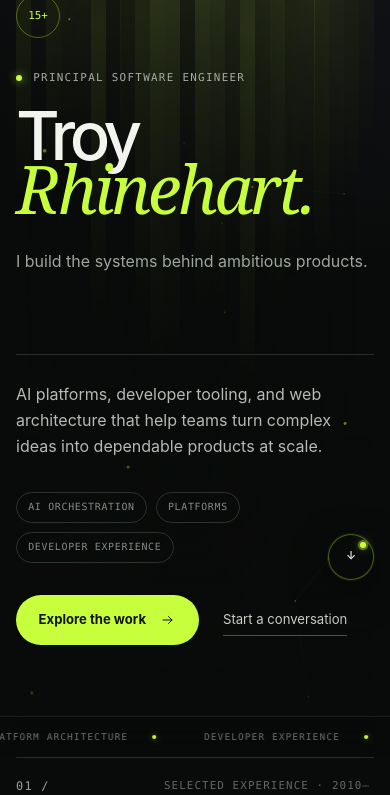
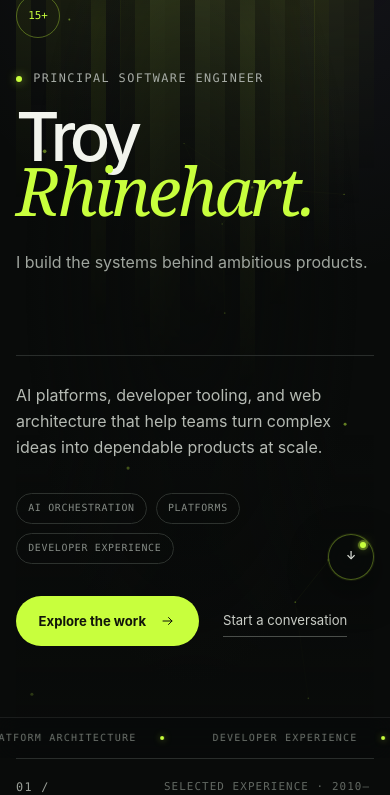
Before and after one commit to gingur/troyrhinehart, an Astro site: page / in a window 390 px wide. Shown: the part 248-1043 px from the top of the page. Built offline with nearby package versions, Linux system fonts and the light colour scheme; Astro itself is replaced by a stand-in of ours; no server answers; animation ran at ten frames a second.

Commit message:
fix: improve hero utility text readability

```diff
--- a/src/styles/global.css
+++ b/src/styles/global.css
@@ -271,7 +271,7 @@ footer a:focus-visible,
   margin: 0 0 1.4rem;
   color: #a7aca6;
   font-family: ui-monospace, SFMono-Regular, Menlo, monospace;
-  font-size: 0.74rem;
+  font-size: 0.8rem;
   letter-spacing: 0.12em;
   text-transform: uppercase;
 }
@@ -390,7 +390,7 @@ footer a:focus-visible,
   margin-inline: 2rem;
   color: #6f756f;
   font-family: ui-monospace, SFMono-Regular, Menlo, monospace;
-  font-size: 0.62rem;
+  font-size: 0.66rem;
   letter-spacing: 0.13em;
   text-transform: uppercase;
 }
@@ -1214,7 +1214,7 @@ footer nav {
   .hero-marquee span {
     gap: 1.5rem;
     margin-inline: 1.5rem;
-    font-size: 0.58rem;
+    font-size: 0.62rem;
   }
 
   .hero-statement {
@@ -1231,7 +1231,7 @@ footer nav {
   }
 
   .hero-role {
-    font-size: 0.68rem;
+    font-size: 0.74rem;
   }
 
   .hero-bottom {
```
